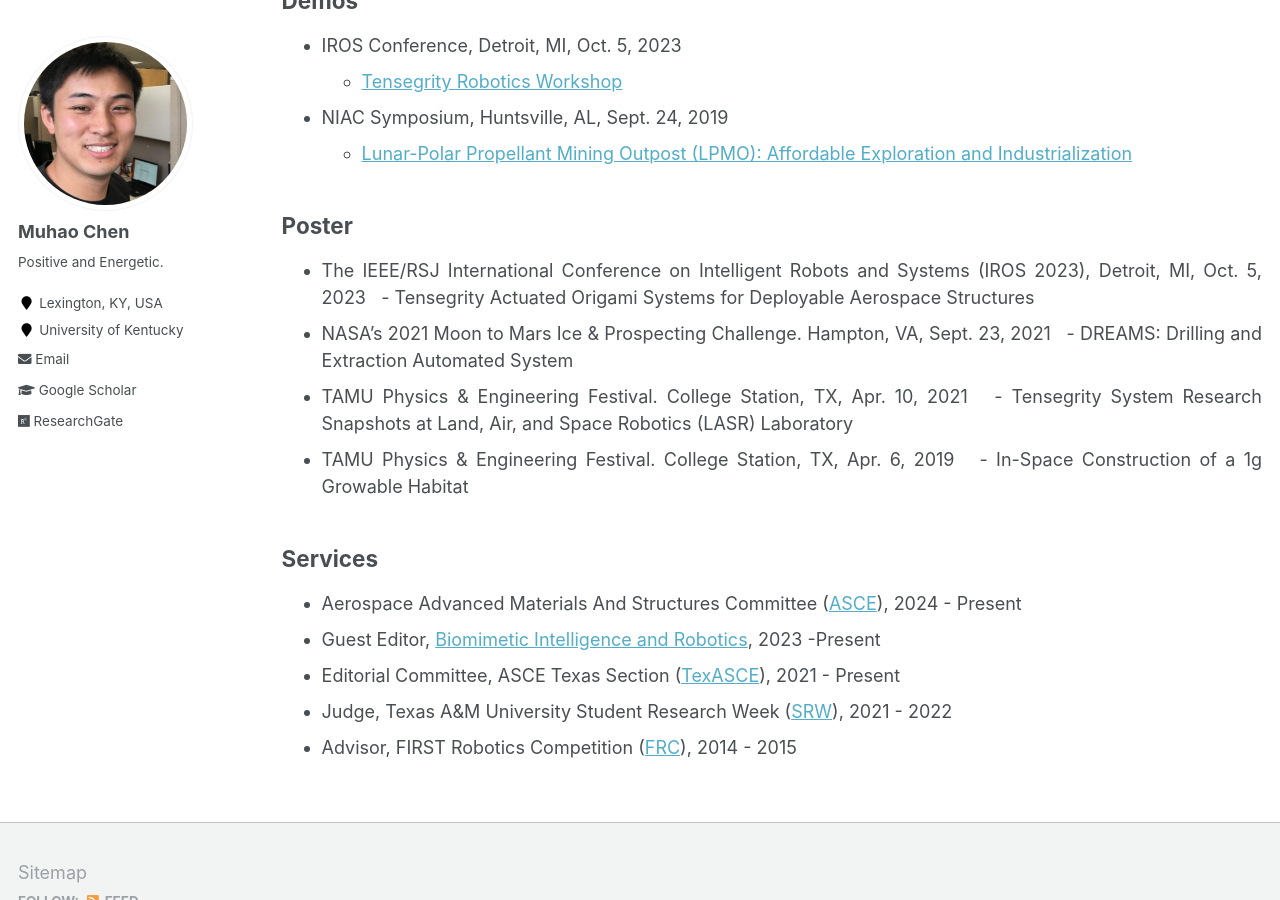
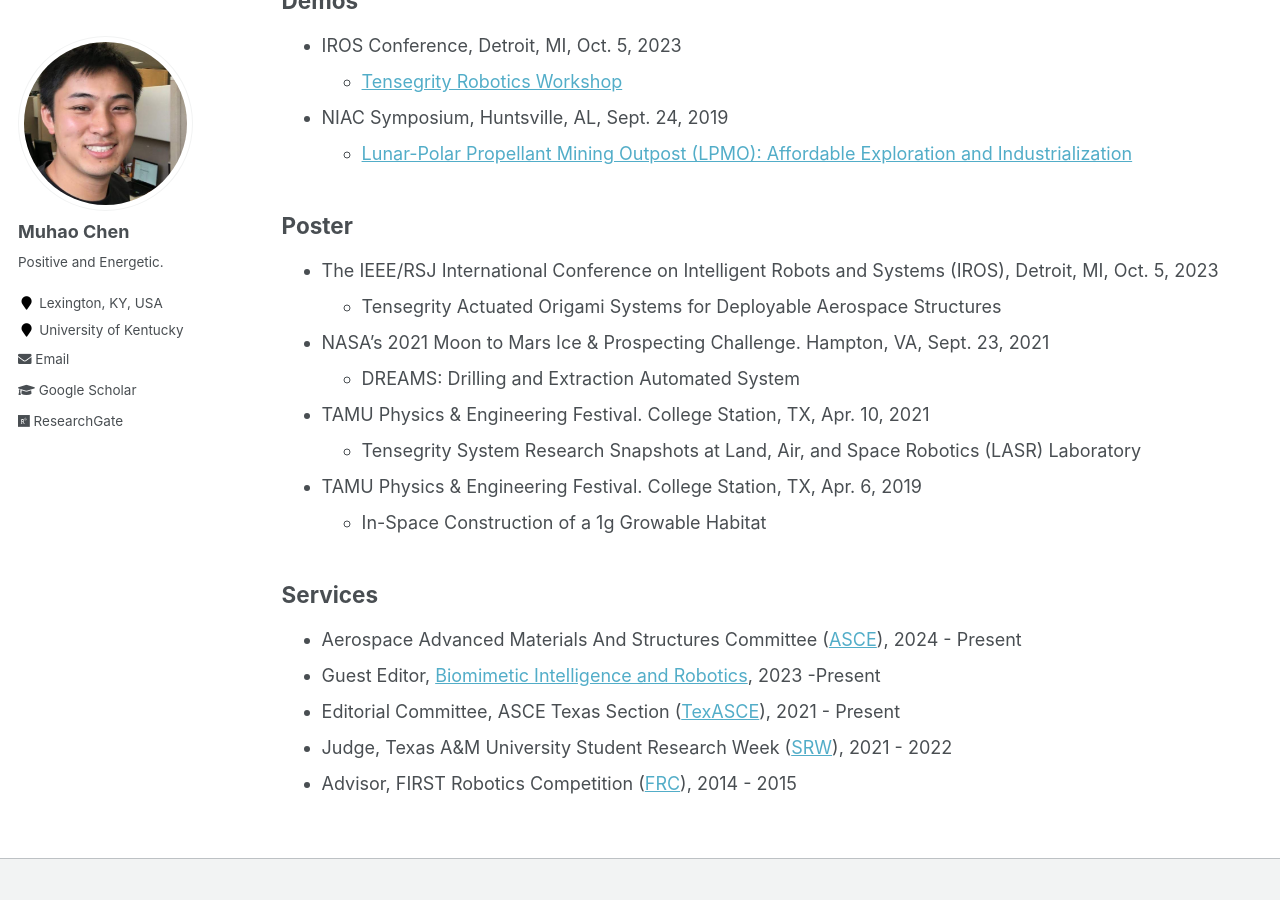
Before and after one commit to Muhao-Chen/muhao-chen.github.io, a Jekyll site: the page built from _pages/professional-activities.md, in a window 1280 px wide and 900 px high, scrolled down 1914 px. Built offline with Jekyll 4.4.1, drawn with Linux system fonts in a browser that asks for light colours; some of the changed text lies outside the part shown.

Commit message:
Update professional-activities.md

```diff
--- a/_pages/professional-activities.md
+++ b/_pages/professional-activities.md
@@ -29,10 +29,10 @@ toc_max_header: 1
 <!-- </ol> -->
 
 ## Invited Talks
-- Civil and Architectural Engineering, University of Miami, FL, Sept. 27, 2024
+- Department of Civil and Architectural Engineering, University of Miami, FL, Sept. 27, 2024
 - Department of Mathematics, University of Kentucky, Lexington, KY, Apr. 11, 2024
 - Department of Mechanical and Aerospace Engineering, NC State University, Raleigh, NC, Mar. 2024
-- Tensegrity Robotics Workshop, The 2023 IEEE/RSJ International Conference on Intelligent Robots and Systems (IROS 2023), Detroit, MI, Oct. 5, 2023
+- Tensegrity Robotics Workshop, The 2023 IEEE/RSJ International Conference on Intelligent Robots and Systems (IROS), Detroit, MI, Oct. 5, 2023
 - Department of Aeronautics & Astronautics, University of Washington, Seattle, WA, Mar. 2023
 - Department of Mechanical and Aerospace Engineering, University of Kentucky, Lexington, KY, Feb. 2023
 - #VdoorLocksmith Show - Gibson Reports, TX, Sept. 9, 2022
@@ -60,7 +60,6 @@ toc_max_header: 1
     - [The Wall Street Journal](https://www.wsj.com/articles/space-village-one-a-vision-for-life-beyond-earth-1526567016), May 17, 2018
       <!-- * Event participants: Robert E. Skelton, Manoranjan Majji. Muhao Chen, Raman Goyal, Joel Sercel, Jane Shevtsov, and Anthony Longman -->
 
-
 ## Demos
 - IROS Conference, Detroit, MI, Oct. 5, 2023
     - [Tensegrity Robotics Workshop](https://www.eng.yale.edu/faboratory/tensegrityworkshop/)
@@ -76,14 +75,14 @@ toc_max_header: 1
 
 
 ## Poster
-* The IEEE/RSJ International Conference on Intelligent Robots and Systems (IROS 2023), Detroit, MI, Oct. 5, 2023
-  - Tensegrity Actuated Origami Systems for Deployable Aerospace Structures
+* The IEEE/RSJ International Conference on Intelligent Robots and Systems (IROS), Detroit, MI, Oct. 5, 2023
+    - Tensegrity Actuated Origami Systems for Deployable Aerospace Structures
 * NASA's 2021 Moon to Mars Ice & Prospecting Challenge. Hampton, VA, Sept. 23, 2021
-  - DREAMS: Drilling and Extraction Automated System
+    - DREAMS: Drilling and Extraction Automated System
 * TAMU Physics & Engineering Festival. College Station, TX, Apr. 10, 2021
-  - Tensegrity System Research Snapshots at Land, Air, and Space Robotics (LASR) Laboratory
+    - Tensegrity System Research Snapshots at Land, Air, and Space Robotics (LASR) Laboratory
 * TAMU Physics & Engineering Festival. College Station, TX, Apr. 6, 2019
-  - In-Space Construction of a 1g Growable Habitat
+    - In-Space Construction of a 1g Growable Habitat
 
 <!-- , ASCE Aerospace Division -->
 ## Services
```
Also changed, not shown: other parts of _pages/professional-activities.md (+1 -1 lines).
